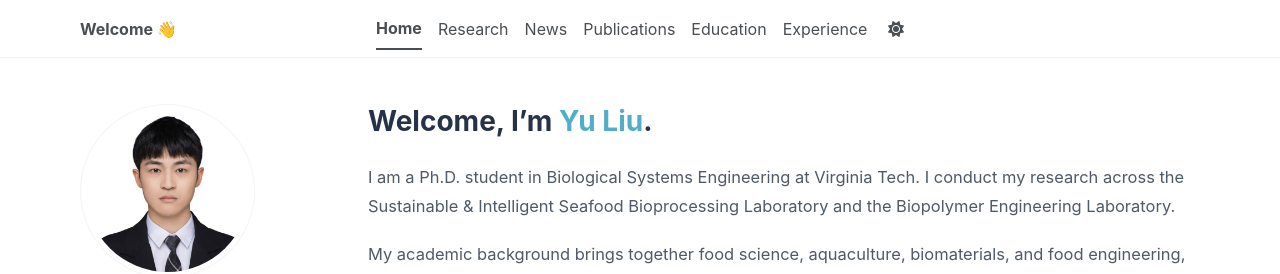
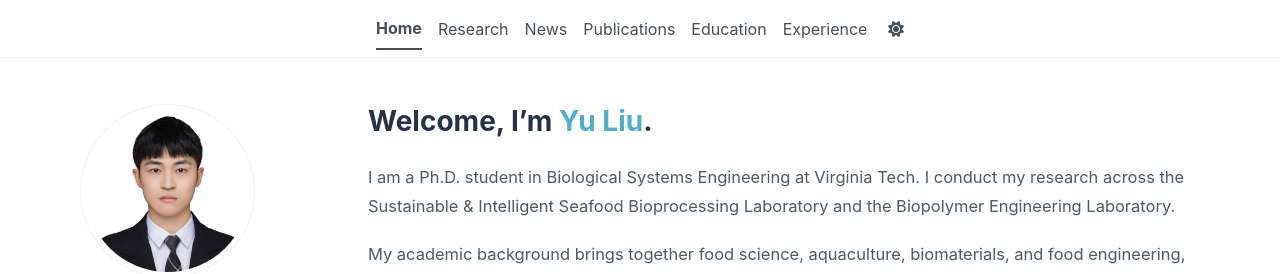
Before and after one commit to yuliu0322/yuliu0322.github.io, a Jekyll site: the page built from _pages/about.md, in a window 1280 px wide. Shown: the top 274 px of the page. Built offline with Jekyll 4.4.1, drawn with Linux system fonts in a browser that asks for light colours; some web fonts are replaced; a script bundle is joined from its source files by our own code; library files that are not in the unit come from our copies.

Commit message:
Update _config.yml

```diff
--- a/_config.yml
+++ b/_config.yml
@@ -9,7 +9,7 @@
 # Basic Site Settings
 locale                   : "en-US"
 site_theme               : "default" # The available themes options are "default", "air", "sunrise", "mint", "dirt" and "contrast"
-title                    : "Welcome 👋"
+title                    : ""
 title_separator          : "-"
 name                     : &name "Yu Liu"
 description              : &description "Ph.D. Student at Virginia Tech"   # Update this with a general description of your site, this is the default if not overridden by a page
```
